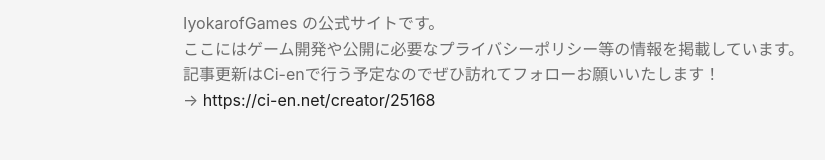
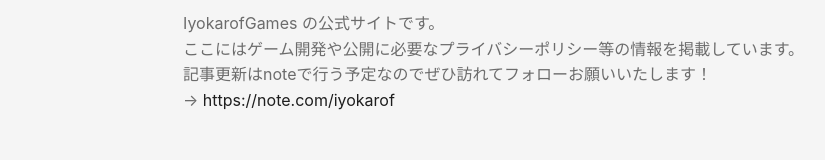
Before and after one commit to iyokarof/iyokarof.github.io, a plain HTML site: page index.html in a window 1280 px wide. Shown: the part 228-388 px from the top of the page, without its empty margins (97-922 px from the left). Drawn offline with Linux system fonts and the light colour scheme.

Commit message:
記事更新サイトをnoteに

```diff
--- a/index.html
+++ b/index.html
@@ -136,8 +136,8 @@
         <ul>
 <li>IyokarofGames の公式サイトです。</li>
 <li>ここにはゲーム開発や公開に必要なプライバシーポリシー等の情報を掲載しています。</li>
-<li>記事更新はCi-enで行う予定なのでぜひ訪れてフォローお願いいたします！</li>
-<li>→ <a href="https://ci-en.net/creator/25168">https://ci-en.net/creator/25168</a></li>
+<li>記事更新はnoteで行う予定なのでぜひ訪れてフォローお願いいたします！</li>
+<li>→ <a href="https://note.com/iyokarof">https://note.com/iyokarof</a></li>
 </ul>
 
     </div>
```
